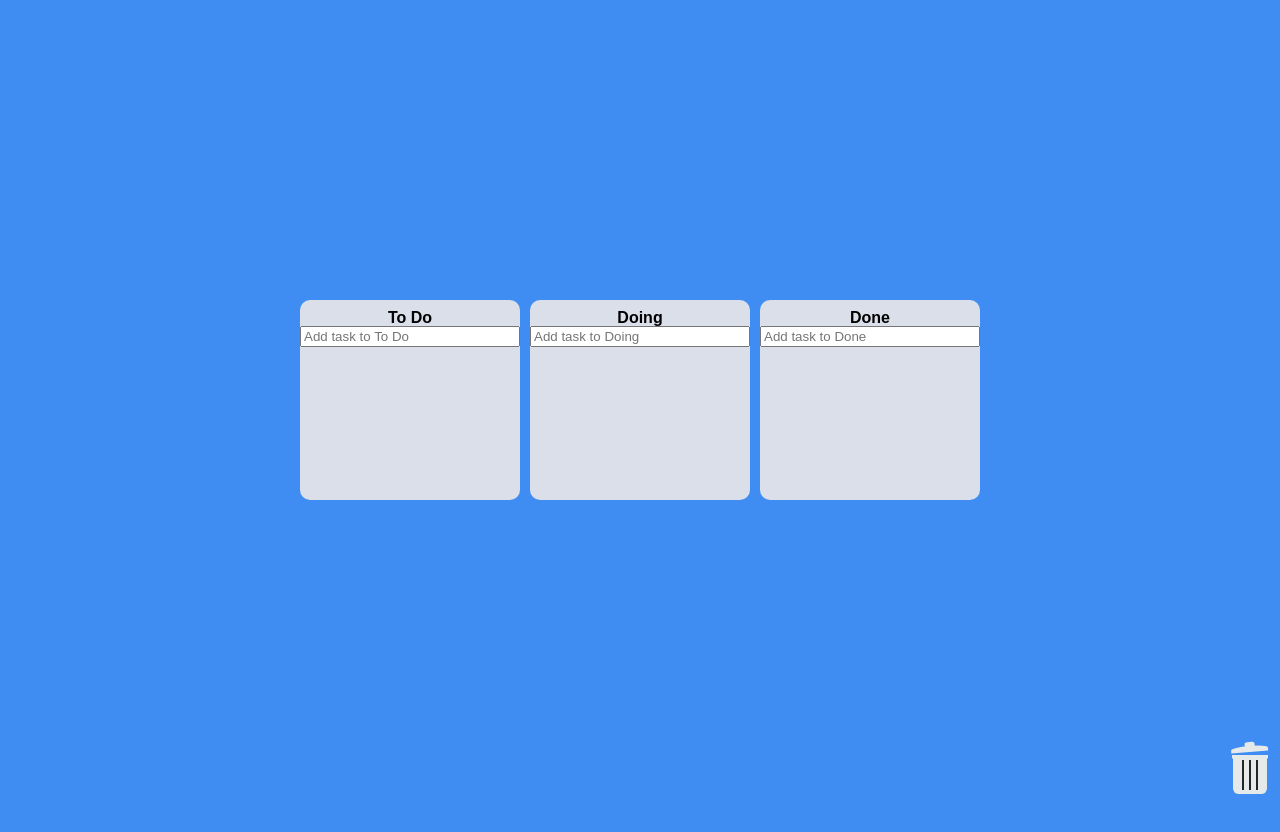
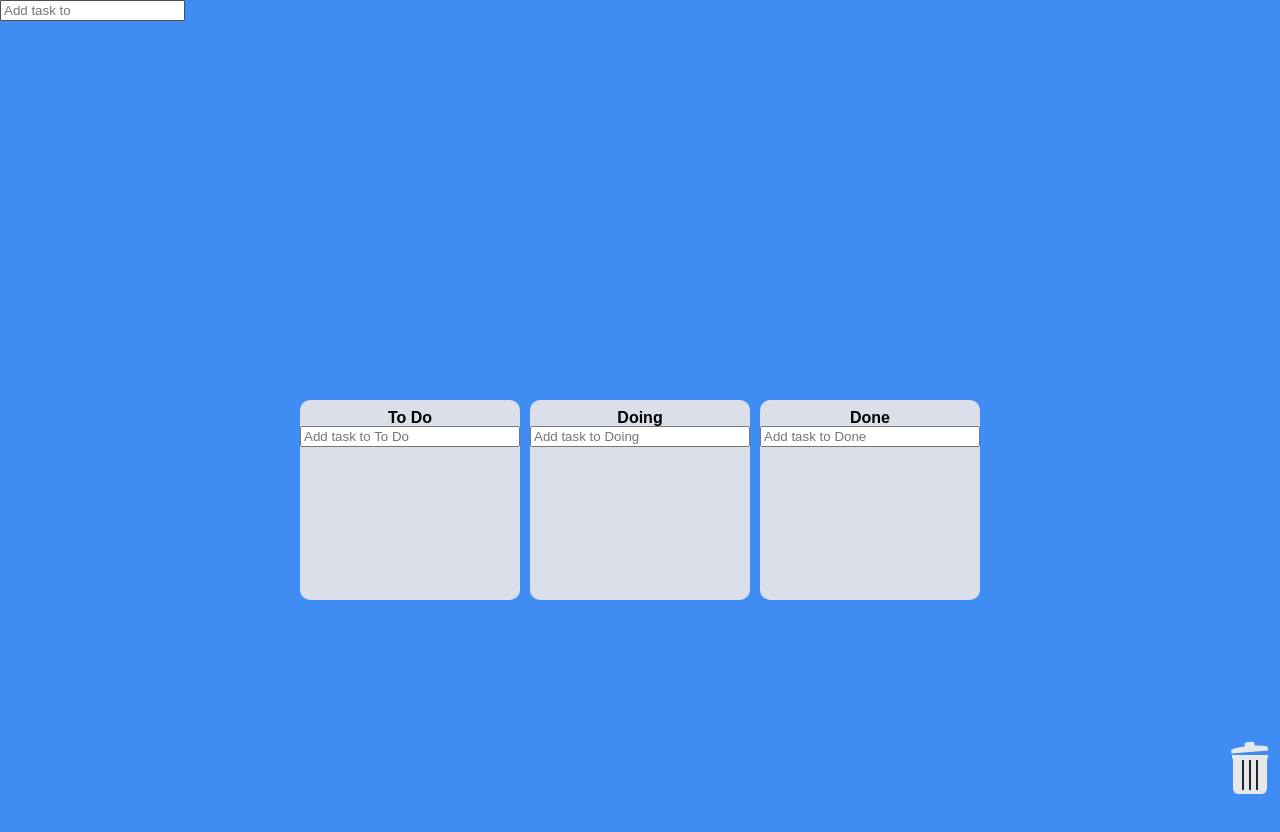
Before and after one commit to jungHyeonS/react-todo-dnd, a React (Create React App) app: page / in a window 1280 px wide. Shown: the top 832 px of the page. Before the commit the page ends 800 px from the top, so only its background shows below. Built offline with nearby package versions, Linux system fonts and the light colour scheme.

Commit message:
react-master-class : board add

```diff
--- a/src/App.tsx
+++ b/src/App.tsx
@@ -7,7 +7,7 @@ import { toDoState } from './atom';
 import DragabbleCard from './Components/DragabbleCard';
 import Board from './Components/Board';
 import Trash from './Components/trash';
-
+import AddBoard from './Components/addBoard';
 const GlobalStyle = createGlobalStyle`
   @import url('https://fonts.googleapis.com/css2?family=Source+Sans+Pro:wght@300&display=swap');
 @import url('https://fonts.googleapis.com/css2?family=Source+Sans+Pro:wght@300;400&display=swap');
@@ -103,6 +103,7 @@ function App() {
 
     if(!destination) return;
 
+    //todo 삭제
     if(destination?.droppableId == "trash"){
       setToDos((oldToDos)=>{
         const todoCopy = [...oldToDos[source.droppableId]];
@@ -156,6 +157,7 @@ function App() {
   return (
     <>
       <GlobalStyle/>
+        <AddBoard/>
          <DragDropContext onDragEnd={onDragEnd} onDragStart={onDragStart}>
           <Wrapper>
             <Boards>
--- /dev/null
+++ b/src/Components/addBoard.tsx
@@ -0,0 +1,35 @@
+import { useForm } from "react-hook-form";
+import { useSetRecoilState } from "recoil";
+import styled from "styled-components";
+import { toDoState } from "../atom";
+
+
+const Form = styled.form`
+    width: 100px;
+    height: 100px;
+`
+
+interface IBoardForm {
+    boardId : string
+}
+
+function AddBoard(){
+    const setToDos = useSetRecoilState(toDoState);
+    const {register,setValue,handleSubmit} = useForm<IBoardForm>()
+    const onValid = ({boardId}:IBoardForm) => {
+        setToDos((allBoard)=>{
+            return {
+                ...allBoard,
+                [boardId] : []
+            }
+        })
+        setValue("boardId","");
+    }
+    return (
+        <Form onSubmit={handleSubmit(onValid)}>
+            <input {...register("boardId")} type="text" placeholder={`Add task to`}/>
+        </Form>
+
+    );
+}
+export default AddBoard;
```
